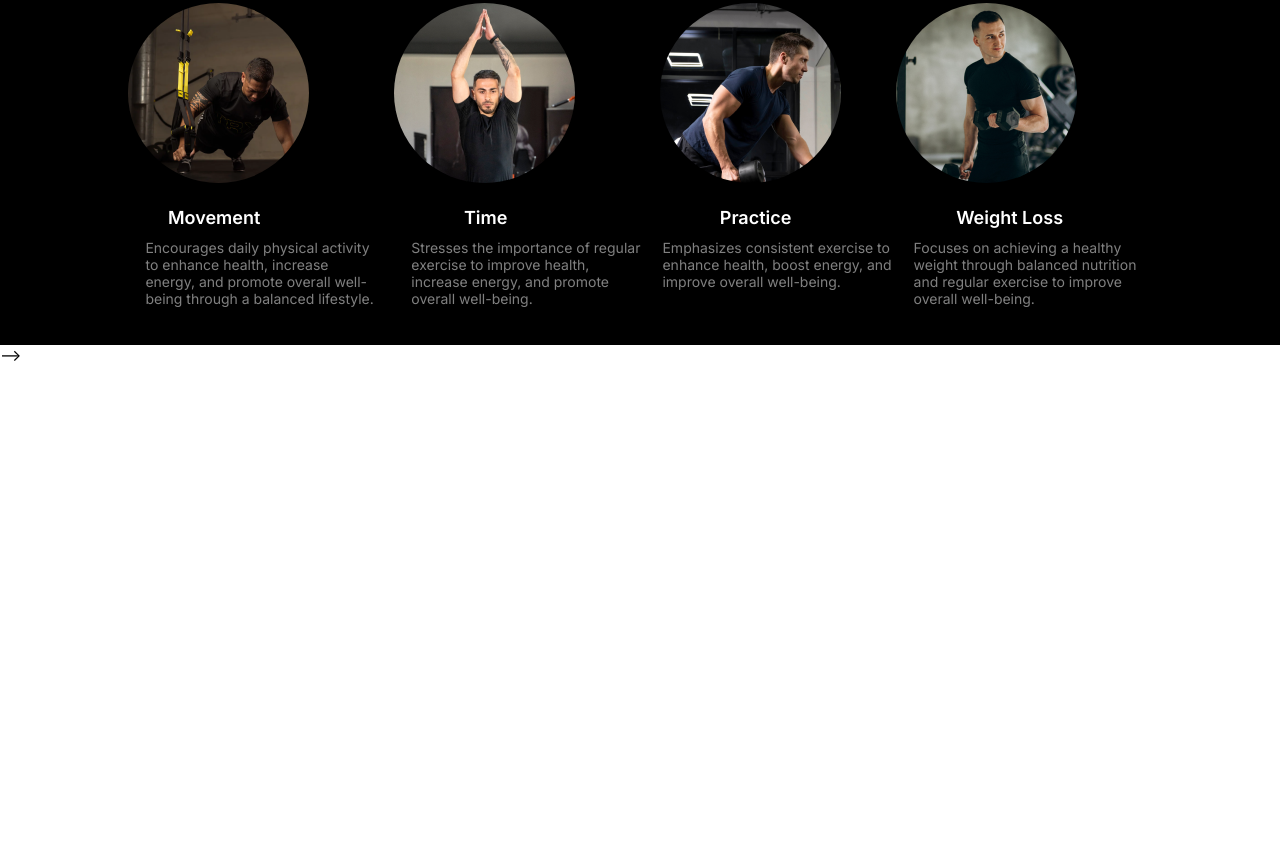
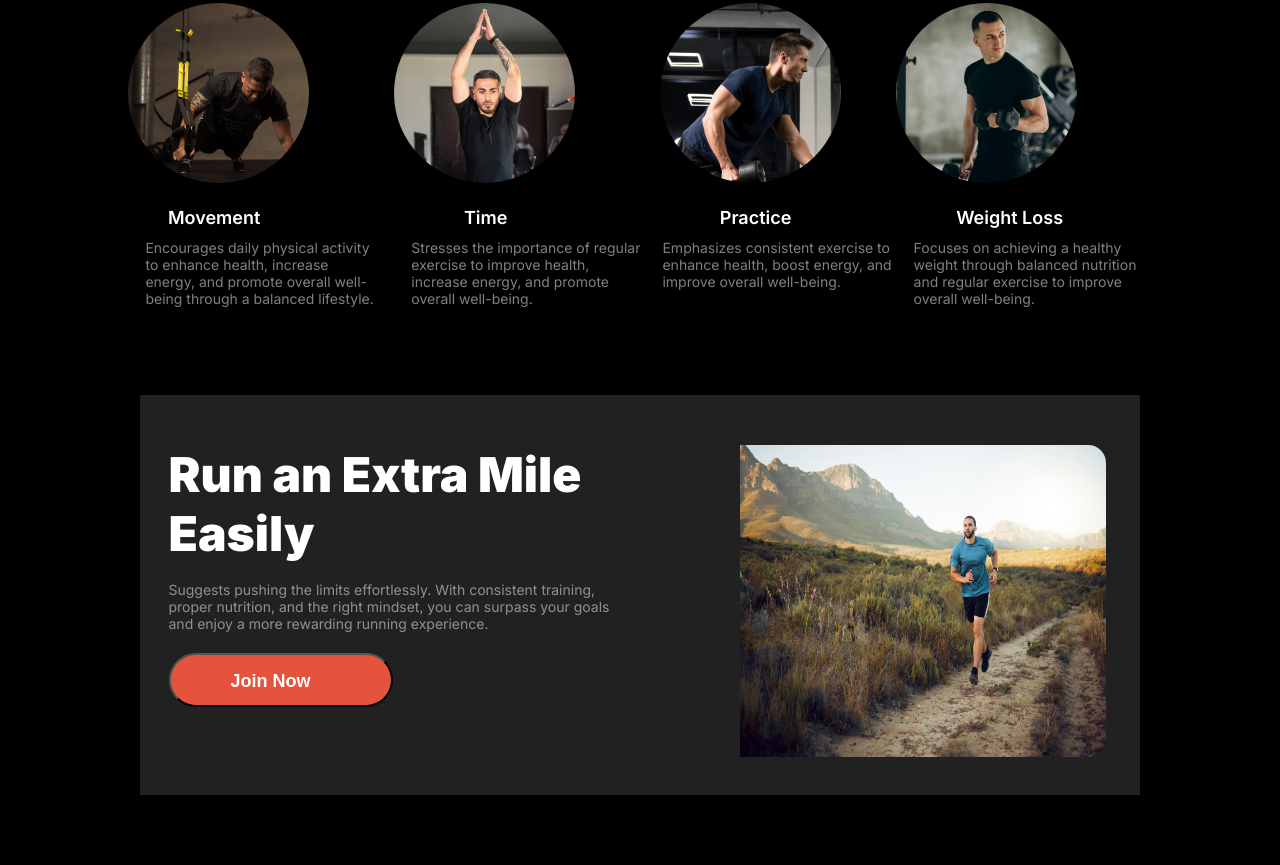
Before and after one commit to Orinakter/Assignment-02, a plain HTML site: page index.html in a window 1280 px wide. Shown: the part 895-1760 px from the top of the page. Before the commit the page ends 1260 px from the top, so only its background shows below. Drawn offline with Linux system fonts and the light colour scheme.

Commit message:
complete run section

```diff
--- a/index.html
+++ b/index.html
@@ -38,9 +38,9 @@
         </div>
     </header>
 
-    <!-- banner section start here -->
+    <!-- banner section end here -->
     <main>
-
+        <!-- habit section start here -->
      <section class="habit">
         <div class="habit-content">
             <h2>Change Your Habits</h2>
@@ -72,18 +72,7 @@
                     <p>Focuses on achieving a healthy weight through balanced nutrition and regular exercise to improve overall well-being.</p>
 
                 </div>
-                <!-- <img src="images/movement.png" alt="">
-                <h3>Movement</h3>
-                <p>We believe fitness should be accessible to everyone</p>
-                <img src="images/time.png" alt="">
-                <h3>Time</h3>
-                <p>We believe fitness should be accessible to everyone</p>
-                <img src="images/practice.png" alt="">
-                <h3>Practice</h3>
-                <p>We believe fitness should be accessible to everyone</p>
-                <img src="images/weightloss.png" alt="">
-                <h3>Weight Loss</h3>
-                <p>We believe fitness should be accessible to everyone</p> -->
+
 
 
             </div>
@@ -92,32 +81,35 @@
 
      </section>
 
+     <!-- habit section end here -->
+      <section class="run-section-start">
 
+     <div class="container run-content">
+        <div class="run-content-text">
+            <h3>Run an Extra Mile Easily</h3><br>
+            <p> Suggests pushing the limits effortlessly. With consistent training, proper nutrition, and the right mindset, you can surpass your goals and enjoy a more rewarding running experience.</p>
+            <button class="run-btn">Join Now</button>
 
+        </div>
+        <div class="run-image">
+            <img src="images/run.jpg" alt="">
+
+        </div>
+
+    </div >
+</section>
+<!-- form start here -->
+<section class="training-section">
+    <div class="training-text">
+
+    </div>
+    <div class="training-image">
+
+    </div>
+
+</section>
     </main>
     <footer>
-        <!-- <section class="habits-content">
-            <div class="habits-tittle">
-                <h2 class="habits-tittle">Change Your Habits</h2>
-                <p class="habits-text">Exercise regularly at least 30 minutes of physical activity daily, such as walking, jogging, or strength training. Incorporate plenty of fruits, vegetables, lean proteins, and whole grains into the meals. Drink at least 8 glasses of water a day to keep your body functioning optimally. Ensure get 7-8 hours of sleep each night for proper rest and recovery.
-                </p>
-                <div class="habits-image">
-                    <img src="images/movement.png" alt="">
-                    <h3 class="image-01-tittle">Movement</h3>
-                    <p class="image-01-text">We believe fitness should be accessible to everyone</p>
-                    <img src="images/time.png" alt="">
-                    <h3 class="image-01-tittle">Time</h3>
-                    <p class="image-01-text">We believe fitness should be accessible to everyone</p>
-                    <img src="images/practice.png" alt="">
-                    <h3 class="image-01-tittle">Practice</h3>
-                    <p class="image-01-text">We believe fitness should be accessible to everyone</p>
-                    <img src="images/weightloss.png" alt="">
-                    <h3 class="image-01-tittle">Weight Loss</h3>
-                    <p class="image-01-text">We believe fitness should be accessible to everyone</p>
-                </div>
-            </div>
-
-        </section> --> -->
 
     </footer>
 </body>
--- a/styles/style.css
+++ b/styles/style.css
@@ -253,80 +253,95 @@ body{
 
 }
 
+.run-section-start{
+    max-width: 1440px;
+    height: 470px;
+    background:rgb(0, 0, 0);
+    padding-top: 50px;
+
+}
+
+.run-content{
+    /* display: grid;
+    grid-template-columns: 1fr 1fr;
+    gap:300px; */
+    /* max-width: 1440px;
+    height: 580px;
+    background:rgb(0, 0, 0);
+    border: 2px solid red; */
+     display: grid;
+    grid-template-columns: 1fr 1fr;
+    margin: 0 auto;
+    width: 1000px;
+    height: 350px;
+    margin: 0 auto;
+    background:rgb(33, 33, 33);
+    padding-top: 50px;
+
+}
+.run-content-text{
+    /* width: 1060px;
+    height: 371px;
+    border: 2px solid green; */
+    margin: 0 auto;
+    background:rgb(33, 33, 33);
+    /* display: grid;
+    grid-template-columns: 1fr 1fr;
+    margin: 0 auto; */
+
+}
+.run-content-text h3{
+    width: 443px;
+    height: 116px;
+    color: rgb(255, 255, 255);
+    font-size: 48px;
+    font-weight: 900;
+    text-align: left;
+}
 
 
-/* .habits-content{
-    max-width: 1440px;
-    height: 580px;
-    background:rgb(0, 0, 0);
-    display: flex;
-    flex-direction: column;
-    align-items: center;
-    justify-content: center;
-    text-align: center;
+.run-content-text p{
+    width: 443px;
+    height: 72px;
+    color: rgba(255, 255, 255, 0.5);
+    font-size: 14px;
+    font-weight: 400;
+    text-align: left;
 
 }
-.habits{
-    width: 1050px;
-    height: 450px;
-    border: 2px solid red;
-    justify-content: center;
-    align-items: center;
-    text-align: center;
+.run-btn{
+    width: 224px;
+    height: 54px;
+    border-radius: 42px;
+    background: rgb(230, 83, 60);
+    color: rgb(255, 255, 255);
+    font-size: 18px;
+    font-weight: 600;
+    text-align: left;
+    padding: 16px 40px 16px 40px;
+    padding-left: 60px;
+
+}
+
+.run-image img{
+    width: 366px;
+    height: 312px;
+    border-radius: 18px;
+    padding-left: 100px;
+
+}
+.training-section{
+
+}
+
+
+
+
+
+
+
+
+
 
 
 }
-/* .habits-content{
-    display: flex;
-    flex-direction: column;
-    justify-content: center;
-    align-items: center;
-} */
-/* .habit-tittle {
-    width: 460px;
-    height: 50px;
-    font-size: 40px;
-    font-weight: 900;
-    color: rgb(255, 255, 255);
-   align-items: center;
-   padding-top: 20px;
-   text-align: center;
-
-}
- .habit-tittle h2{
-    width: 460px;
-    height: 50px;
-    font-size: 40px;
-    font-weight: 900;
-    color: rgb(255, 255, 255);
-    text-align: center;
-
-}  */
-
-/* .habit-text{
-    width: 650px;
-    height: 40px;
-    font-size: 12px;
-    font-weight: 400;
-    color: rgba(255, 255, 255, 0.5);
-}
-.habits-image img{
-    border-radius: 50%;
-
-}
-.habits-image{
-    display: grid;
-    grid-template-columns: 1fr 1fr 1fr 1fr;
-
-}
-.image-01-tittle{
-
-    font-size: 18px;
-    font-weight: 600;
-    color: rgb(255, 255, 255);
-}
-.image-01-text{
-font-size: 14px;
-font-weight: 400;
-color: rgba(255, 255, 255, 0.5);
-}  */
```
